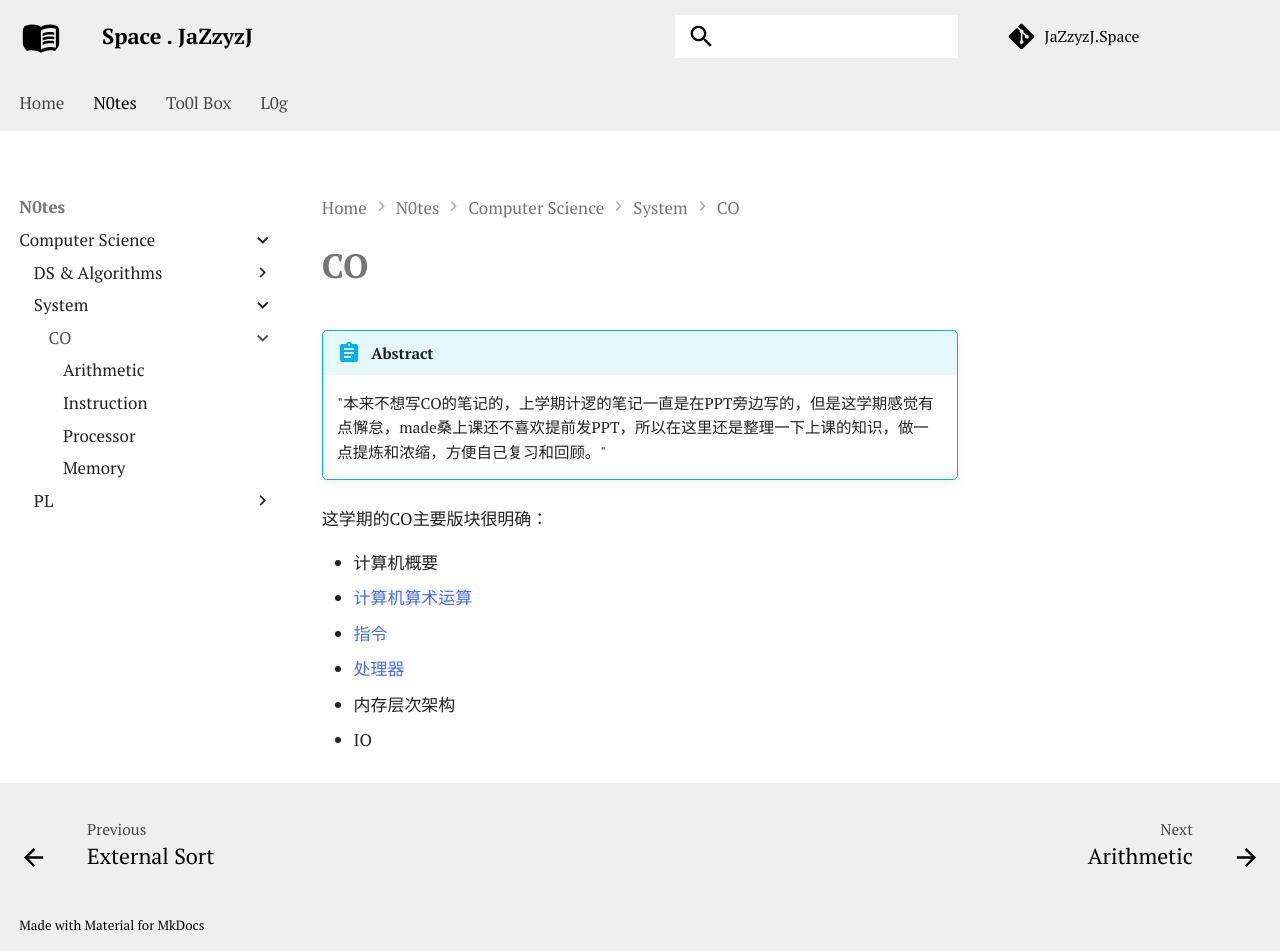
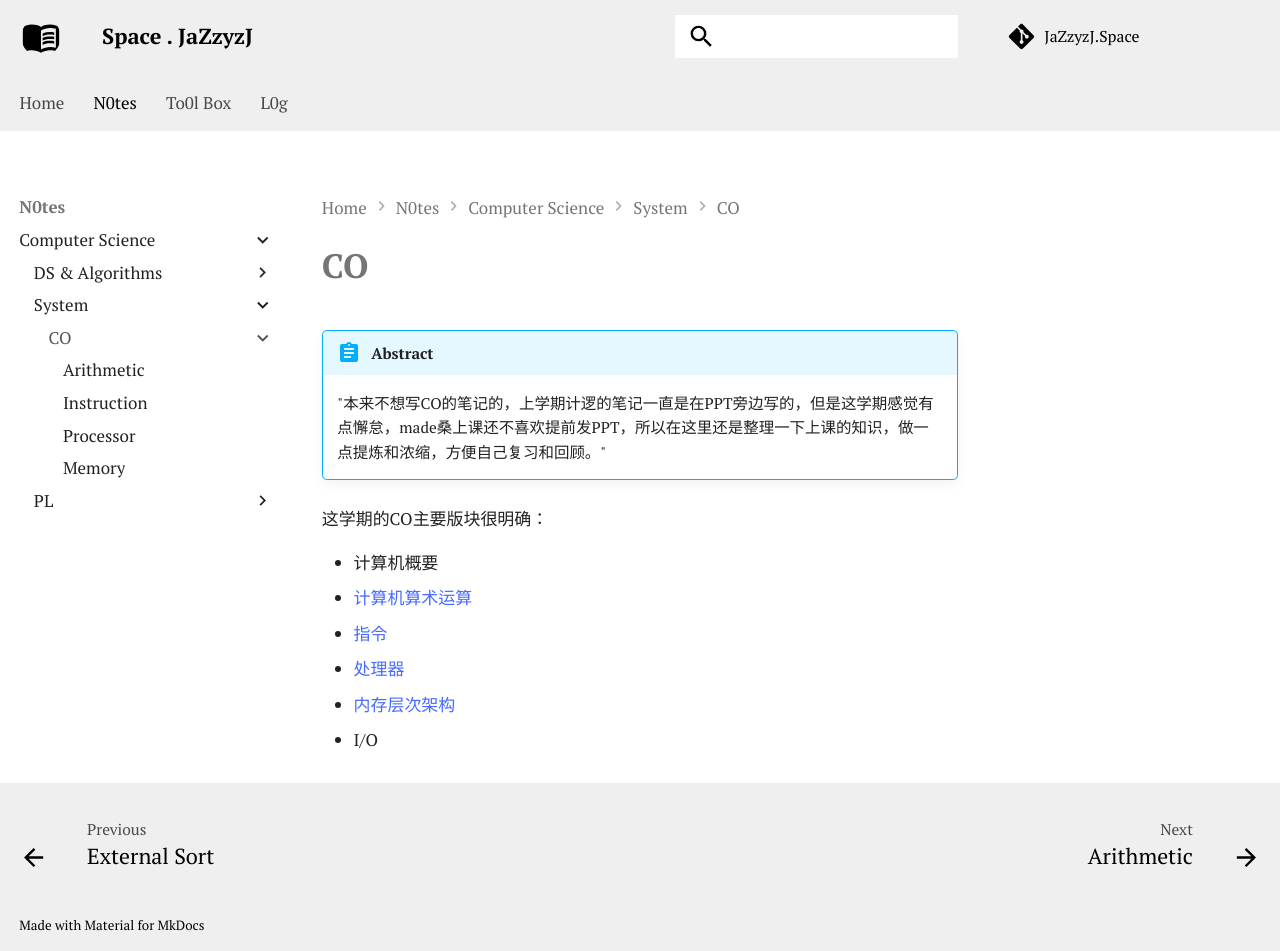
Before and after one commit to JazZyzJ/JazZyzJ.github.io, an MkDocs documentation site: the page built from docs/notes/cs/Sys/CO/index.md, in a window 1280 px wide and 951 px high. Built offline with MkDocs 1.6.1 and Material for MkDocs 9.7.7, drawn with Linux system fonts in a browser that asks for light colours; some web fonts are replaced; comment, search, counter and statistics services are not loaded.

```diff
--- a/docs/notes/cs/Sys/CO/index.md
+++ b/docs/notes/cs/Sys/CO/index.md
@@ -11,5 +11,5 @@
 - [计算机算术运算](arithmetic.md)
 - [指令](instruction.md)
 - [处理器](processor.md)
-- 内存层次架构
-- IO
+- [内存层次架构](memory.md)
+- I/O
```
Also changed, not shown: docs/notes/cs/algorithm/dp.md (+2 -0 lines).
